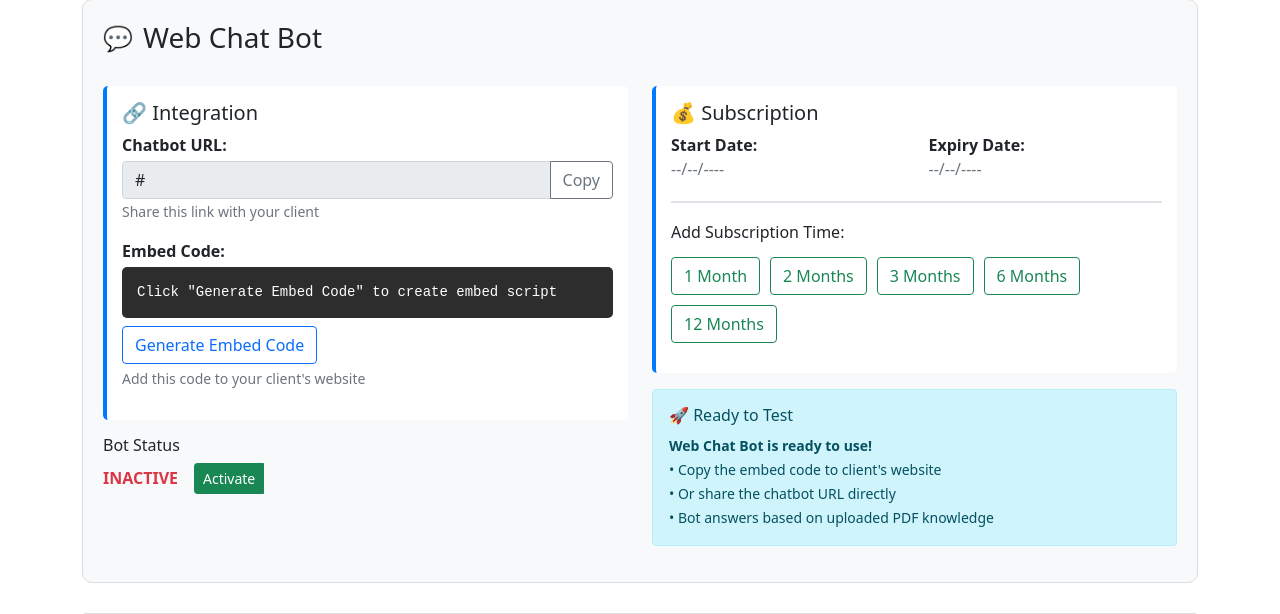
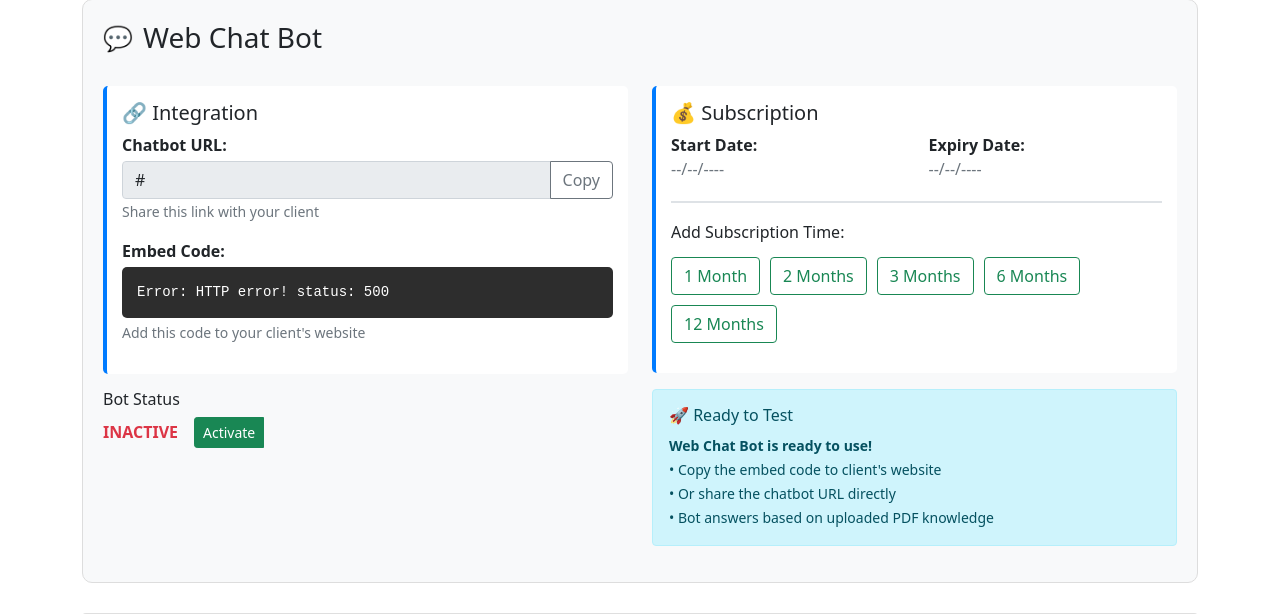
Before and after one commit to PrasadKumar2024/Botcore, a FastAPI app: template templates/client_bots.html in a window 1280 px wide. Shown: the part 1183-1797 px from the top of the page. Run offline with FastAPI, Linux system fonts and the light colour scheme; the template is opened without the code that fills it: most values are stand-ins (such as "Sample title", 1, 10 or a date in 2020); parts of the project's set-up code (start-up, migrations or seed data) failed here and were passed over.

Commit message:
Update client_bots.htmlhdhehe

```diff
--- a/templates/client_bots.html
+++ b/templates/client_bots.html
@@ -273,8 +273,7 @@
 
                         <div class="mb-3">
                             <strong>Embed Code:</strong>
-                            <div class="embed-code mt-1" id="embed-code-{{ client.id }}">Click "Generate Embed Code" to create embed script</div>
-                            <button class="btn btn-outline-primary mt-2" onclick="generateEmbedCode('{{ client.id }}')">Generate Embed Code</button>
+                            <div class="embed-code mt-1" id="embed-code-{{ client.id }}">Loading embed code automatically...</div>
                             <button class="btn btn-outline-secondary mt-2" onclick="copyToClipboard('embed-code-{{ client.id }}')" style="display: none;" id="copy-btn-{{ client.id }}">Copy Embed Code</button>
                             <small class="text-muted d-block mt-1">Add this code to your client's website</small>
                         </div>
@@ -365,17 +364,32 @@
 
     <script src="https://cdn.jsdelivr.net/npm/bootstrap@5.1.3/dist/js/bootstrap.bundle.min.js"></script>
     <script>
-        // Edit field functionality
-        // Generate embed code functionality
-        // Generate embed code functionality
-async function generateEmbedCode(clientId) {
+        // AUTOMATICALLY GENERATE EMBED CODE ON PAGE LOAD
+        document.addEventListener('DOMContentLoaded', function() {
+            console.log('🟡 Page loaded, generating embed code automatically for client:', '{{ client.id }}');
+            generateEmbedCodeAutomatically('{{ client.id }}');
+        });
+
+        async function generateEmbedCodeAutomatically(clientId) {
+            console.log('🔴 Auto-generating embed code for client:', clientId);
+
             const embedElement = document.getElementById(`embed-code-${clientId}`);
             const copyBtn = document.getElementById(`copy-btn-${clientId}`);
 
-    // Show loading
-    embedElement.textContent = 'Generating embed code...';
+            if (!embedElement) {
+                console.error('❌ Embed element not found for ID:', `embed-code-${clientId}`);
+                return;
+            }
+
+            if (!clientId) {
+                console.error('❌ clientId is null or undefined');
+                embedElement.textContent = 'Error: Client ID missing';
+                return;
+            }
 
             try {
+                console.log('🟡 Making API request to:', `/api/clients/${clientId}/generate-embed-code`);
+
                 const response = await fetch(`/api/clients/${clientId}/generate-embed-code`, {
                     method: 'POST',
                     headers: {
@@ -383,24 +397,28 @@ async function generateEmbedCode(clientId) {
                     }
                 });
 
+                console.log('🟢 API Response status:', response.status);
+
+                if (!response.ok) {
+                    throw new Error(`HTTP error! status: ${response.status}`);
+                }
+
                 const result = await response.json();
+                console.log('🟢 API Response data:', result);
 
-        if (response.ok && result.success) {
+                if (result.success) {
                     embedElement.textContent = result.embed_code;
                     copyBtn.style.display = 'inline-block';
-            alert('✅ Embed code generated successfully!');
+                    console.log('✅ Embed code generated successfully!');
                 } else {
-            embedElement.textContent = 'Error generating embed code';
-            alert('❌ Error: ' + (result.detail || 'Unknown error'));
+                    embedElement.textContent = 'Error: ' + (result.detail || 'Failed to generate embed code');
+                    console.error('❌ API Error:', result);
                 }
             } catch (error) {
-        console.error('Error:', error);
+                console.error('❌ Fetch Error:', error);
                 embedElement.textContent = 'Error: ' + error.message;
-        alert('❌ Error generating embed code. Please try again.');
             }
         }
-
-// Edit field functionality
 
         // Edit field functionality
         function editField(fieldId, fieldType) {
@@ -461,22 +479,13 @@ async function generateEmbedCode(clientId) {
         // Copy to clipboard functionality
         function copyToClipboard(elementId) {
             const element = document.getElementById(elementId);
-            let text = element.value || element.textContent || element.innerText;
+            let text = element.textContent || element.innerText;
 
             // Clean up text for embed code
             text = text.replace(/\s+/g, ' ').trim();
 
             navigator.clipboard.writeText(text).then(function() {
-                // Show success feedback
-                const originalText = element.type === 'button' ? element.textContent : null;
-                if (element.type === 'button') {
-                    element.textContent = 'Copied!';
-                    setTimeout(() => {
-                        element.textContent = originalText;
-                    }, 2000);
-                } else {
                 alert('✅ Copied to clipboard!');
-                }
             }).catch(function(err) {
                 console.error('Could not copy text: ', err);
                 alert('Failed to copy. Please select and copy manually.');
```
Lines whose indentation alone changed are shown as unchanged.
